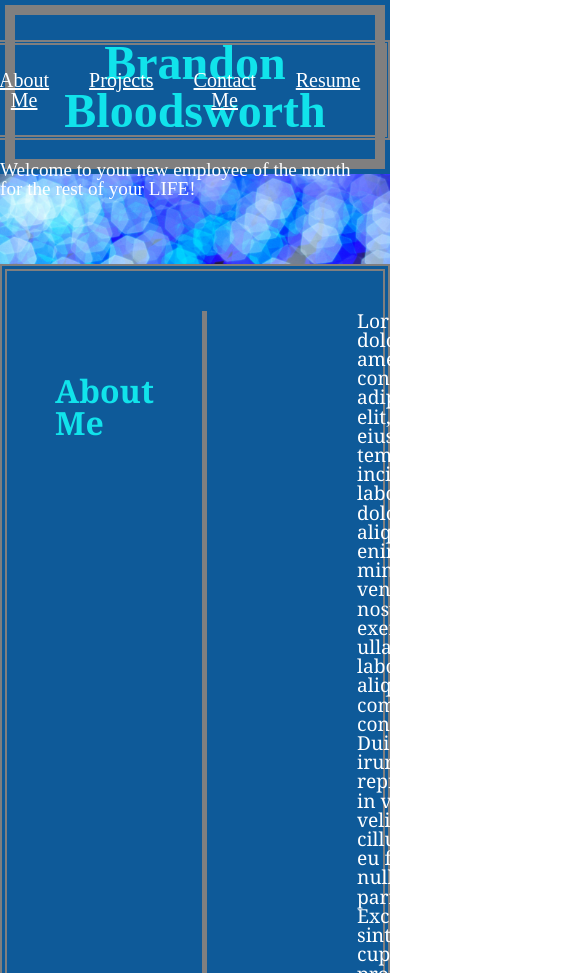
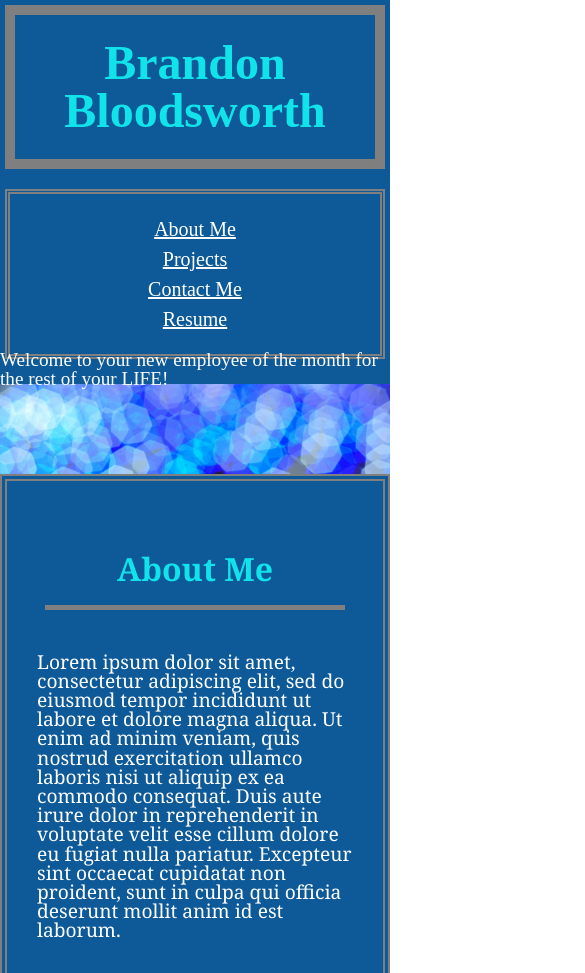
Before and after one commit to BrandBlood97/02portfolio, a plain HTML site: page index.html in a window 390 px wide. Shown: the top 973 px of the page, 585 px wide, since content can reach past the window. Drawn offline with Linux system fonts and the light colour scheme.

Commit message:
added viewport

```diff
--- a/assets/CSS/style.css
+++ b/assets/CSS/style.css
@@ -176,3 +176,126 @@ ul li {
   padding: 0.5em;
   margin: 1em;
 }
+
+/*Viewport*/
+
+@media screen and (max-width: 992px) {
+  header {
+    flex-direction: column;
+    align-items: center;
+  }
+
+  header nav {
+    position: relative;
+    top: 0;
+    right: 0;
+    margin: 20px;
+    padding: 20px;
+    width: 100%;
+  }
+
+  header nav li {
+    display: flex;
+    flex-direction: column;
+    padding: 0;
+    margin: 5px;
+  }
+
+  .sub {
+    position: absolute;
+    top: 330px;
+    right: 0;
+    margin: 0;
+    padding: 0;
+    border: none;
+    justify-content: center;
+  }
+
+  .main {
+    flex-direction: column;
+    align-items: center;
+    margin-bottom: 40px;
+  }
+
+  .section-h2 {
+    border-right: none;
+    border-bottom: 5px solid rgb(128, 127, 127);
+    padding: 20px;
+    margin: 12px;
+    width: 80%;
+    text-align: center;
+  }
+
+  #about-me article {
+    margin: 0;
+    padding: 30px;
+    width: 100%;
+  }
+
+  #work + div {
+    flex-direction: column;
+    align-items: center;
+  }
+
+  #work a {
+    width: 100%;
+    height: 100%;
+  }
+
+  #work img {
+    width: 100%;
+    height: 100%;
+  }
+
+  #work1 {
+    flex-direction: column;
+    align-items: center;
+  }
+
+  #work1 #image1{
+    width: 100%;
+    height: 100%;
+    margin: 0;
+  }
+
+  #image1 img {
+    width: 100%;
+    height: 100%;
+  }
+
+  #work-row {
+    flex-direction: column;
+    align-items: center;
+  }
+
+  #contact-me {
+    align-items: center;
+  }
+
+  #contact-me h2 {
+    text-align: center;
+  }
+
+  ul {
+    flex-direction: column;
+    align-items: center;
+  }
+
+  ul li {
+    display: flex;
+    flex-direction: column;
+    padding: 0;
+    margin: 5px;
+  }
+}
+
+@media screen and (max-width: 768px) {
+  .sub {
+    position: absolute;
+    top: 350px;
+    right: 0;
+    margin: 0;
+    padding: 0;
+    border: none;
+  }
+}
```
